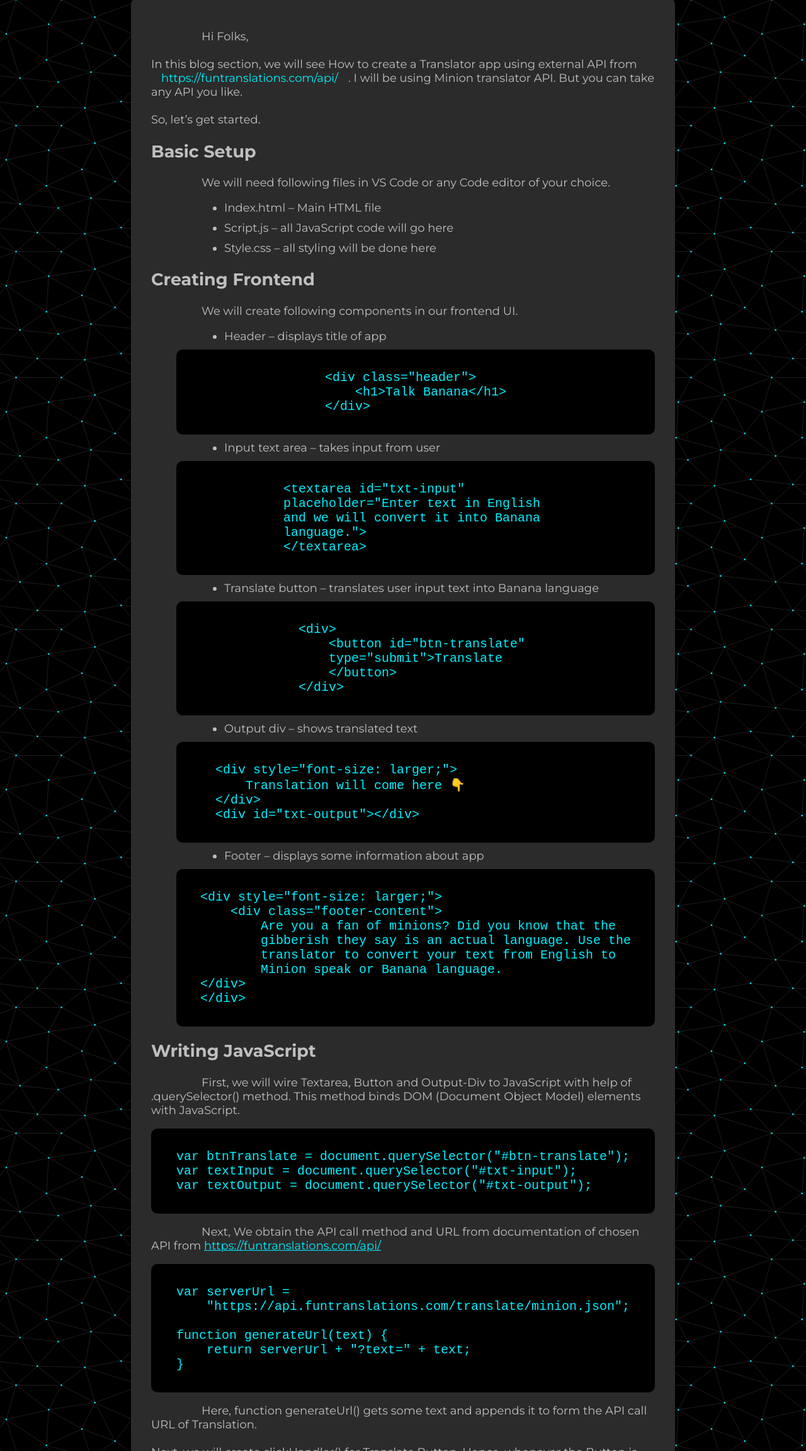
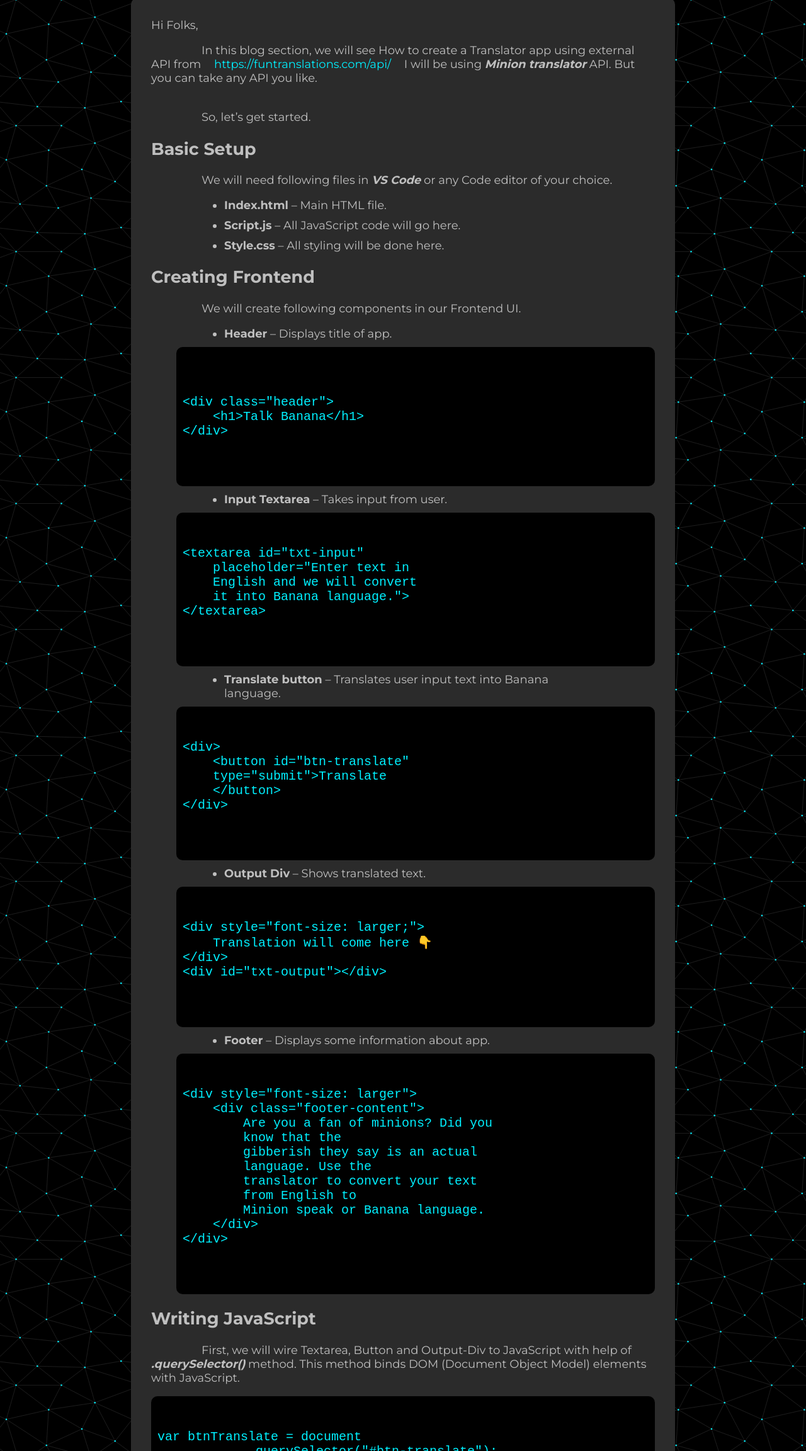
Before and after one commit to maharshimaniar/NEOG-LevelZero-Portfolio, a plain HTML site: page minionSpeak-Blog.html in a window 1280 px wide. Shown: the part 496-2800 px from the top of the page at 63% size. Drawn offline with Linux system fonts and the light colour scheme.

Commit message:
style - edited blog page according to mobile width

```diff
--- a/minionSpeak-Blog.html
+++ b/minionSpeak-Blog.html
@@ -31,125 +31,152 @@
     </header>
 
     <article class="container-center showcase-blog">
-        <p>
-            Hi Folks,
+        Hi Folks,
+        <br />
+        <p class="blog-p">
+
+            In this blog section, we will see How to create a Translator app using external API from
+            <a class="link link-active" href="https://funtranslations.com/api/">https://funtranslations.com/api/</a> I
+            will be using <i><b>Minion
+                    translator</b></i> API. But you can take any API you like.
             <br />
             <br />
-            In this blog section, we will see How to create a Translator app using external API from
-            <a class="link link-active" href="https://funtranslations.com/api/">https://funtranslations.com/api/</a>. I will be using Minion
-            translator API. But you can take any API you like.
-            <br />
-            <br />
-            So, let’s get started.
+        <p class="blog-p">So, let’s get started.</p>
 
         </p>
 
         <h2>Basic Setup</h2>
-        <p>
-            We will need following files in VS Code or any Code editor of your choice.
+        <p class="blog-p">
+            We will need following files in <i><b>VS Code</b></i> or any Code editor of your choice.
         <ul>
-            <li>Index.html – Main HTML file</li>
-            <li>Script.js – all JavaScript code will go here</li>
-            <li>Style.css – all styling will be done here</li>
+            <li><b>Index.html</b> – Main HTML file.</li>
+            <li><b>Script.js</b> – All JavaScript code will go here.</li>
+            <li><b>Style.css</b> – All styling will be done here.</li>
         </ul>
         </p>
 
 
         <h2>Creating Frontend</h2>
-        <p>
-            We will create following components in our frontend UI.
+        <p class="blog-p">
+            We will create following components in our Frontend UI.
         <ul>
-            <li>Header – displays title of app</li>
+            <li><b>Header</b> – Displays title of app.</li>
             <div class="code">
-            <xmp>
-<div class="header">
-    <h1>Talk Banana</h1>
-</div>
-            </xmp>
+                <pre>
+            <code>
+
+<span><</span>div class="header">
+    <span><</span>h1>Talk Banana<span><</span>/h1>
+<span><</span>/div>
+
+</code>
+</pre>
             </div>
-            <li>Input text area – takes input from user</li>
+            <li><b>Input Textarea</b> – Takes input from user.</li>
             <div class="code">
-            <xmp>
-<textarea id="txt-input"
-placeholder="Enter text in English
-and we will convert it into Banana
-language.">
-</textarea>
-            </xmp>
+
+                <code>
+                    <pre>
+
+<span><</span>textarea id="txt-input"
+    placeholder="Enter text in
+    English and we will convert
+    it into Banana language.">
+<span><</span>/textarea>
+
+                    </pre>
+                </code>
             </div>
-            <li>Translate button – translates user input text into Banana language</li>
+            <li><b>Translate button</b> – Translates user input text into Banana language.</li>
             <div class="code">
-            <xmp>
-<div>
-    <button id="btn-translate"
+                <pre>
+                <code>
+<span><</span>div>
+    <span><</span>button id="btn-translate"
     type="submit">Translate
-    </button>
-</div>
-            </xmp>
+    <span><</span>/button>
+<span><</span>/div>
+                </code>
+                </pre>
             </div>
-            <li>Output div – shows translated text</li>
+            <li><b>Output Div</b> – Shows translated text.</li>
             <div class="code">
-            <xmp>
-<div style="font-size: larger;">
+                <pre>
+                <code>
+<span><</span>div style="font-size: larger;">
     Translation will come here 👇
-</div>
-<div id="txt-output"></div>
-            </xmp>
+<span><</span>/div>
+<span><</span>div id="txt-output"><span><</span>/div>
+                </code>
+                </pre>
             </div>
-            <li>Footer – displays some information about app</li>
+            <li><b>Footer</b> – Displays some information about app.</li>
             <div class="code">
-            <xmp>
-<div style="font-size: larger;">
-    <div class="footer-content">
-        Are you a fan of minions? Did you know that the
-        gibberish they say is an actual language. Use the
-        translator to convert your text from English to
+                <pre>
+                <code>
+<span><</span>div style="font-size: larger">
+    <span><</span>div class="footer-content">
+        Are you a fan of minions? Did you
+        know that the
+        gibberish they say is an actual
+        language. Use the
+        translator to convert your text
+        from English to
         Minion speak or Banana language.
-</div>
-</div>
-            </xmp>
+    <span><</span>/div>
+<span><</span>/div>
+                </code>
+                </pre>
             </div>
         </ul>
         </p>
         <h2>Writing JavaScript</h2>
-        <p>
-            First, we will wire Textarea, Button and Output-Div to JavaScript with help of .querySelector() method. This method binds DOM (Document Object Model) elements with JavaScript.
+        <p class="blog-p">
+            First, we will wire Textarea, Button and Output-Div to JavaScript with help of
+            <b><i>.querySelector()</i></b> method. This method binds DOM (Document Object Model) elements with
+            JavaScript.
         </p>
         <div class="code">
-            <xmp>
-var btnTranslate = document.querySelector("#btn-translate");
-var textInput = document.querySelector("#txt-input");
-var textOutput = document.querySelector("#txt-output");
-        </xmp>
+            <pre><code>
+var btnTranslate = document
+            .querySelector("#btn-translate");
+var textInput = document
+            .querySelector("#txt-input");
+var textOutput = document
+            .querySelector("#txt-output");
+        </code></pre>
         </div>
-        <p>
-            Next, We obtain the API call method and URL from documentation of chosen API from <a href="https://funtranslations.com/api/">https://funtranslations.com/api/</a>
+        <p class="blog-p">
+            Next, We obtain the API call method and URL from documentation of chosen API from <a
+                href="https://funtranslations.com/api/">https://funtranslations.com/api/</a>
         </p>
         <div class="code">
-            <xmp>
+            <pre><code>
 var serverUrl =
-    "https://api.funtranslations.com/translate/minion.json";
+    "https://api.funtranslations.com/translate
+    /minion.json";
 
 function generateUrl(text) {
     return serverUrl + "?text=" + text;
 }
-        </xmp>
+        </code></pre>
         </div>
-        <p>
-        Here, function generateUrl() gets some text and appends it to form the API call URL of Translation.
-        <br>
-        <br>
-        Next, we will create clickHandler() for Translate Button. Hence, whenever the Button is clicked, our desired function will be processed.
+        <p class="blog-p">
+            Here, function generateUrl() gets some text and appends it to form the API call URL of Translation.</p>
+        <p class="blog-p">
+            Next, we will create clickHandler() for Translate Button. Hence, whenever the Button is clicked, our desired
+            function will be processed.
         </p>
         <div class="code">
-            <xmp>
+            <pre><code>
 function clickHandler() {
     var inputText = textInput.value;
 
     fetch(generateUrl(inputText))
         .then(response => response.json())
             .then(json => {
-        var translatedText = json.contents.translated;
+        var translatedText = json.contents
+                                .translated;
         textOutput.innerHTML = translatedText;
     }).catch(errorHandler)
 }
@@ -157,31 +184,43 @@ function clickHandler() {
 function errorHandler(error) {
     console.log("Error Occured : " + error);
 }
-        </xmp>
+        </code></pre>
         </div>
-        <p>
-            Here, inputText gets the text entered in Textarea by user with the help of querySelector wiring.<br>
-            Next is the ”fetch” method which fetches the response from URL generated by generator function. This response is converted to JSON (Java Script Object Notion) format by using .json() method. Then translated text is retrieved from this json object and set to Output-Div by using .innerHTML attribute.<br>
-            Also, during API call, if any error occurs, then that error will be logged on console by .catch() handler.
-            <br><br>
-            Lastly, this clickHandler() function is binded to Button with help of .addEventListner() method.
+        <p class="blog-p">
+            Here, inputText gets the text entered in Textarea by user with the help of querySelector wiring.
+        <p class="blog-p">
+            Next is the <b><i>fetch</i></b> method which fetches the response from URL generated by generator function.
+            This response is converted to <b><i>JSON</i></b> (Java Script Object Notion) format by using .json() method.
+            Then translated text is retrieved from this json object and set to Output-Div by using
+            <b><i>.innerHTML</i></b> attribute.
+        </p>
+        <p class="blog-p">Also, during API call, if any error occurs, then that error will be logged on console by
+            <b><i>.catch()</i></b> handler.
+        </p>
+        <p class="blog-p">
+            Lastly, this clickHandler() function is binded to Button with help of <b><i>.addEventListner()</i></b>
+            method.
+        </p>
         </p>
         <div class="code">
-        <xmp>
+            <pre><code>
     btnTranslate.addEventListener("click", clickHandler);
-        </xmp>
+        </code></pre>
         </div>
-        <p>
-            Now, JavaScript will know that it has to run clickHandler() function every time it listens a click on Button.
+        <p class="blog-p">
+            Now, JavaScript will know that it has to run clickHandler() function every time it listens a click on
+            Button.
         </p>
         <h2>
             Create Styling
         </h2>
-        <p>
-            Understanding styling of CSS is far wide beyond the scope of this Blog. So, I leave it up to you. One can create a beautiful app by using CSS styling. There is no limit to it. Therefor I am adding my CSS code here for your Reference
+        <p class="blog-p">
+            Understanding styling of CSS is far wide beyond the scope of this Blog. So, I leave it up to you. One can
+            create a beautiful app by using CSS styling. There is no limit to it. Therefor I am adding my CSS code here
+            for your Reference
         </p>
         <div class="code">
-            <xmp>
+            <pre><code>
 * {
     box-sizing: border-box;
     max-width: 600px;
@@ -279,13 +318,14 @@ textarea {
 .footer-content{
     font-size: 20px;
 }
-            </xmp>
-            </div>
-            <p>
-                <h4>
-                    You can check out whole code on my <a target="_blank" href="https://github.com/maharshimaniar/NEOG-LevelZero-bananaSpeak">GitHub.</a>
-                </h4>
-            </p>
+            </code></pre>
+        </div>
+        <p class="blog-p">
+        <h4>
+            You can check out whole code on my <a target="_blank"
+                href="https://github.com/maharshimaniar/NEOG-LevelZero-bananaSpeak">GitHub.</a>
+        </h4>
+        </p>
     </article>
 
 
--- a/styles.css
+++ b/styles.css
@@ -296,15 +296,16 @@ li {
     border-radius: 10px;
 }
 
-xmp{
+code{
     width: min-content;
     margin: auto;
     margin-top: 0px;
     margin-bottom: 0px;
-    min-width: fit-content;
+    max-width: fit-content;
+    word-wrap: break-word;
 }
 
-article > p{
+.blog-p{
     text-indent: 5rem;
 }
 
```
